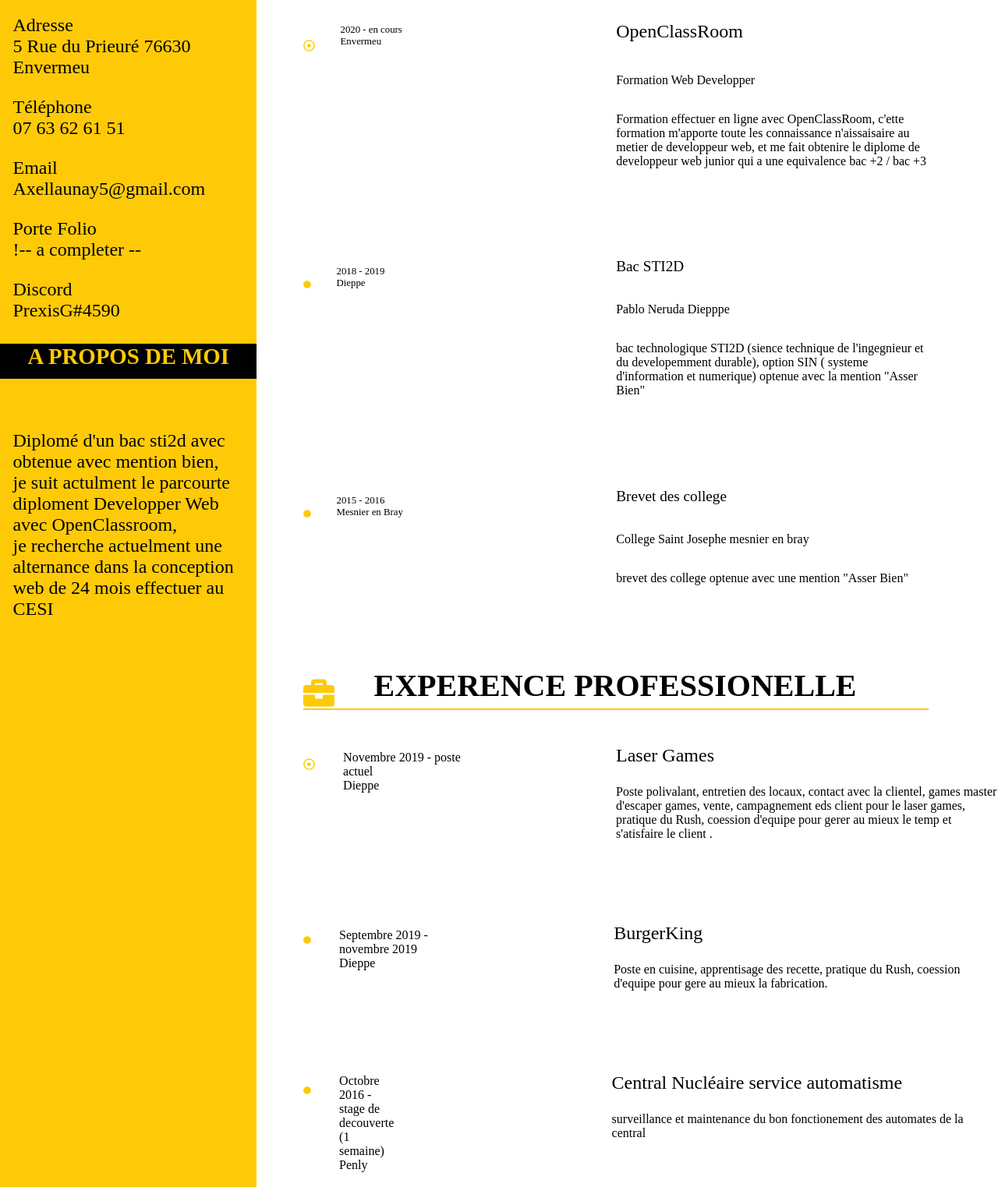
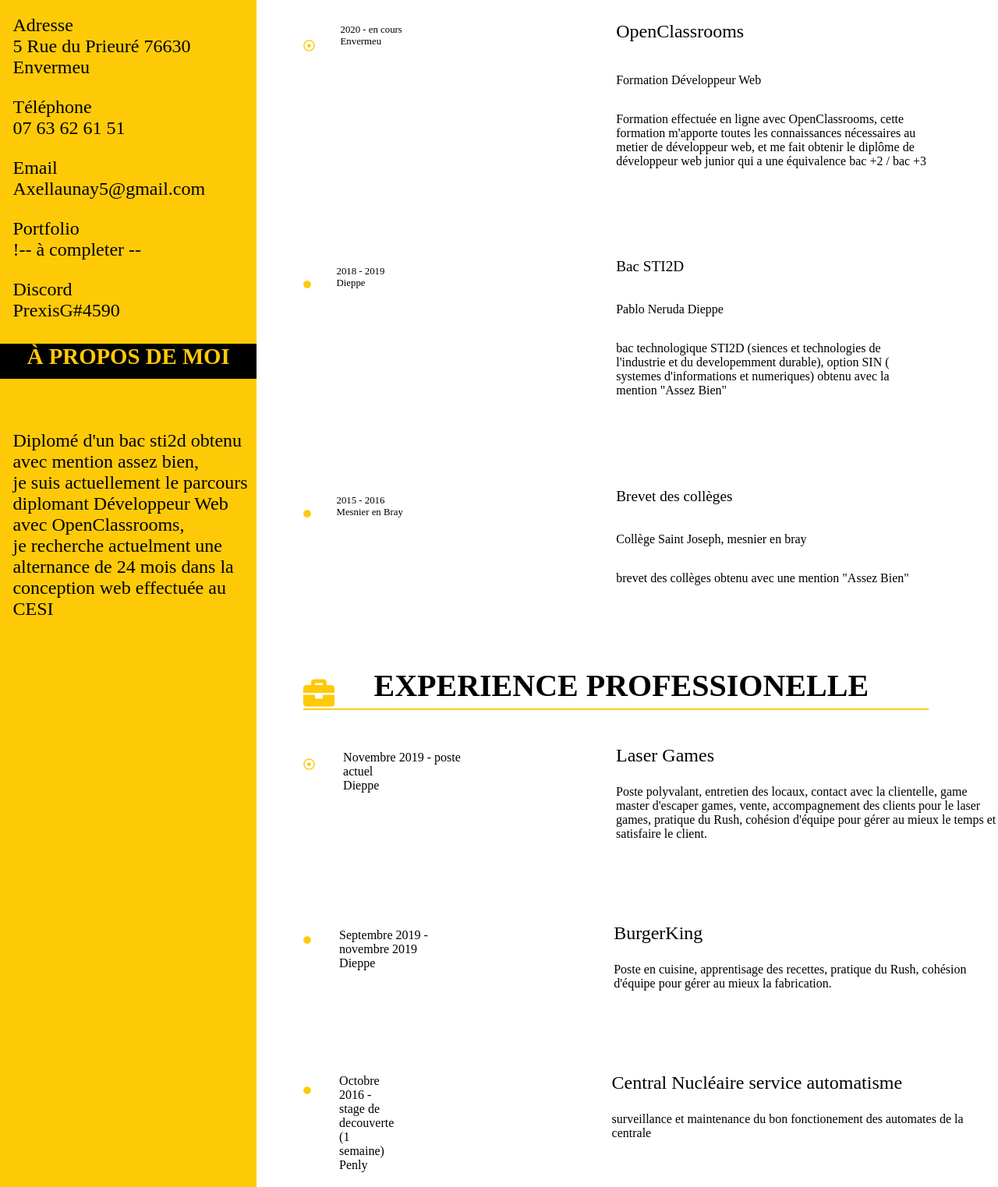
Before and after one commit to AxelLaunay/Projet-2, a plain HTML site: page index.html in a window 1280 px wide. Shown: the part 396-1919 px from the top of the page at 78% size. Drawn offline with Linux system fonts and the light colour scheme.

Commit message:
corection ortographe

```diff
--- a/index.html
+++ b/index.html
@@ -42,8 +42,8 @@
 											Axellaunay5@gmail.com
 										</p>
 
-										<p id="PorteFolio">Porte Folio<br>
-											!-- a completer --
+										<p id="PorteFolio">Portfolio<br>
+											!-- à completer --
 										</p>
 
 										<p id="Discord">Discord<br>
@@ -53,10 +53,10 @@
 							</div>
 
 							<div id="moi">
-								<h3 class="titleNav">A PROPOS DE MOI</h3>
-									<p id="moi2"> Diplomé d'un bac sti2d avec obtenue avec mention bien,<br>
-							             		 je suit actulment le parcourte diploment Developper Web avec OpenClassroom,<br>
-							              		je recherche actuelment une alternance dans la conception web de 24 mois effectuer au CESI </p>
+								<h3 class="titleNav">À PROPOS DE MOI</h3>
+									<p id="moi2"> Diplomé d'un bac sti2d obtenu avec mention assez bien,<br>
+							             		 je suis actuellement le parcours diplomant Développeur Web avec OpenClassrooms,<br>
+							              		je recherche actuelment une alternance de 24 mois dans la conception web effectuée au CESI </p>
 							</div><br>
 
 							<div id="Loisir">
@@ -64,7 +64,7 @@
 
 								<div class="fontLoisir">
 									<div class="fontControler">
-										<i class="fas fa-gamepad"></i> <!-- controler -->
+										<i class="fas fa-gamepad"></i> <!-- controller -->
 									</div>
 
 									<div class="fontArt">
@@ -72,7 +72,7 @@
 									</div>
 
 									<div class="fontCode">
-										<i class="fas fa-code"></i> <!-- proframation -->
+										<i class="fas fa-code"></i> <!-- programation -->
 									</div>
 								</div>
 
@@ -92,7 +92,7 @@
 							<span class="name">Axel</span>
 						Launay
 					</h1>
-					<p id="maformation">Developper Web Junior</p>
+					<p id="maformation">Développer Web Junior</p>
 					<hr/>
 
 				</section>
@@ -119,15 +119,15 @@
 
 								<div class="description_container_0">
 									<p id="D0titre">
-									  	OpenClassRoom
+									  	OpenClassrooms
 									</p>
 
 									<p id= "D0D">
-										Formation Web Developper
+										Formation Développeur Web
 									</p>
 
 									<p id="D0description">
-										Formation effectuer en ligne avec OpenClassRoom, c'ette formation m'apporte toute les connaissance n'aissaisaire au metier de developpeur web, et me fait obtenire le diplome de developpeur web junior qui a une equivalence bac +2 / bac +3
+										Formation effectuée en ligne avec OpenClassrooms, cette formation m'apporte toutes les connaissances nécessaires au metier de développeur web, et me fait obtenir le diplôme de développeur web junior qui a une équivalence bac +2 / bac +3
 									</p>
 								</div>
 							</div>
@@ -144,10 +144,10 @@
 						        <div class="description_container_1">
 								    <p id="D1Titre">Bac STI2D </p>
 
-								    <p class="D1D">Pablo Neruda Diepppe</p>
+								    <p class="D1D">Pablo Neruda Dieppe</p>
 
 								    <p id="D1description">
-								   		bac technologique STI2D (sience technique de l'ingegnieur et du developemment durable), option SIN ( systeme d'information et numerique) optenue avec la mention "Asser Bien"
+								   		bac technologique STI2D (siences et technologies de l'industrie et du developemment durable), option SIN ( systemes d'informations et numeriques) obtenu avec la mention "Assez Bien"
 								     </p>
 								</div>
 							</div>
@@ -164,13 +164,13 @@
 
 								<div class="description_container_2">
 									<p id="D2Titre">
-								    	Brevet des college
+								    	Brevet des collèges
 								    </p>
 								    <p class="D2D">
-								    	College Saint Josephe mesnier en bray
+								    	Collège Saint Joseph, mesnier en bray
 								    </p>
 								    <p id="D2description">
-								   		brevet des college optenue avec une mention "Asser Bien"
+								   		brevet des collèges obtenu avec une mention "Assez Bien"
 									</p>
 								</div>
 							</div>
@@ -184,7 +184,7 @@
 						<div class="contenaire_XP_Pro_title">
 							<img class="PF" src="image/briefcase-solid.svg">
 							<h3 id="TXP_Pro">
-								EXPERENCE PROFESSIONELLE
+								EXPERIENCE PROFESSIONELLE
 							</h3>
 						</div>
 
@@ -209,8 +209,8 @@
 									</p>
 
 									<p id="D3description">
-										Poste polivalant, entretien des locaux, contact avec la clientel, games master d'escaper games, vente,
-										campagnement eds client pour le laser games, pratique du Rush, coession d'equipe pour gerer au mieux le temp et s'atisfaire le client .
+										Poste polyvalant, entretien des locaux, contact avec la clientelle, game master d'escaper games, vente,
+										accompagnement des clients pour le laser games, pratique du Rush, cohésion d'équipe pour gérer au mieux le temps et satisfaire le client.
 									</p>
 								</div>
 							</div>
@@ -231,7 +231,7 @@
 									</p>
 
 									<p id="D4description">
-										Poste en cuisine, apprentisage des recette, pratique du Rush, coession d'equipe pour gere au mieux la fabrication.
+										Poste en cuisine, apprentisage des recettes, pratique du Rush, cohésion d'équipe pour gérer au mieux la fabrication.
 									</p>
 								</div>
 							</div>
@@ -252,7 +252,7 @@
 									</p>
 
 									<p id="D4description">
-										surveillance et maintenance du bon fonctionement des automates de la central
+										surveillance et maintenance du bon fonctionement des automates de la centrale
 									</p>
 								</div>
 							</div>
@@ -263,19 +263,19 @@
 								<div class="date_container_6">
 									<p id="D4">
 										Mars 2015 -
-										<br> stage de decouverte (1 semaine)
+										<br> stage de découverte (1 semaine)
 											<br> Dieppe
 									</p>
 								</div>
 								<div class="description_container_6">
 
 									<p id="D4titre">
-										Hopital de Dieppe Section
+										Hôpital de Dieppe Section
 											<br> maintenace informatique
 									</p>
 
 									<p id="D4description">
-										Maintenance du système informatique de l'hopital et de ses réseaux .
+										Maintenance du système informatique de l'hôpital et de ses réseaux .
 									</p>
 								</div>
 							</div>
@@ -289,7 +289,7 @@
 						<img class="PF" src="image/pen-fancy-solid.svg">
 
 						<h3 id="II">
-							 INFORMATION INTERESANTE
+							 INFORMATION INTÉRESANTE
 						</h3>
 					</div>
 
@@ -307,11 +307,11 @@
 							</p>
 
 							<p id="autodidacte">
-								autodidacte a la guitard depuis 6ans
+								autodidacte a la guitare depuis 7 ans
 							</p>
 
 							<p id="angleterre">
-								Plusieur Voyage en Angletaire
+								Plusieurs Voyages en Angleterre
 							</p>
 
 						</div>
```
